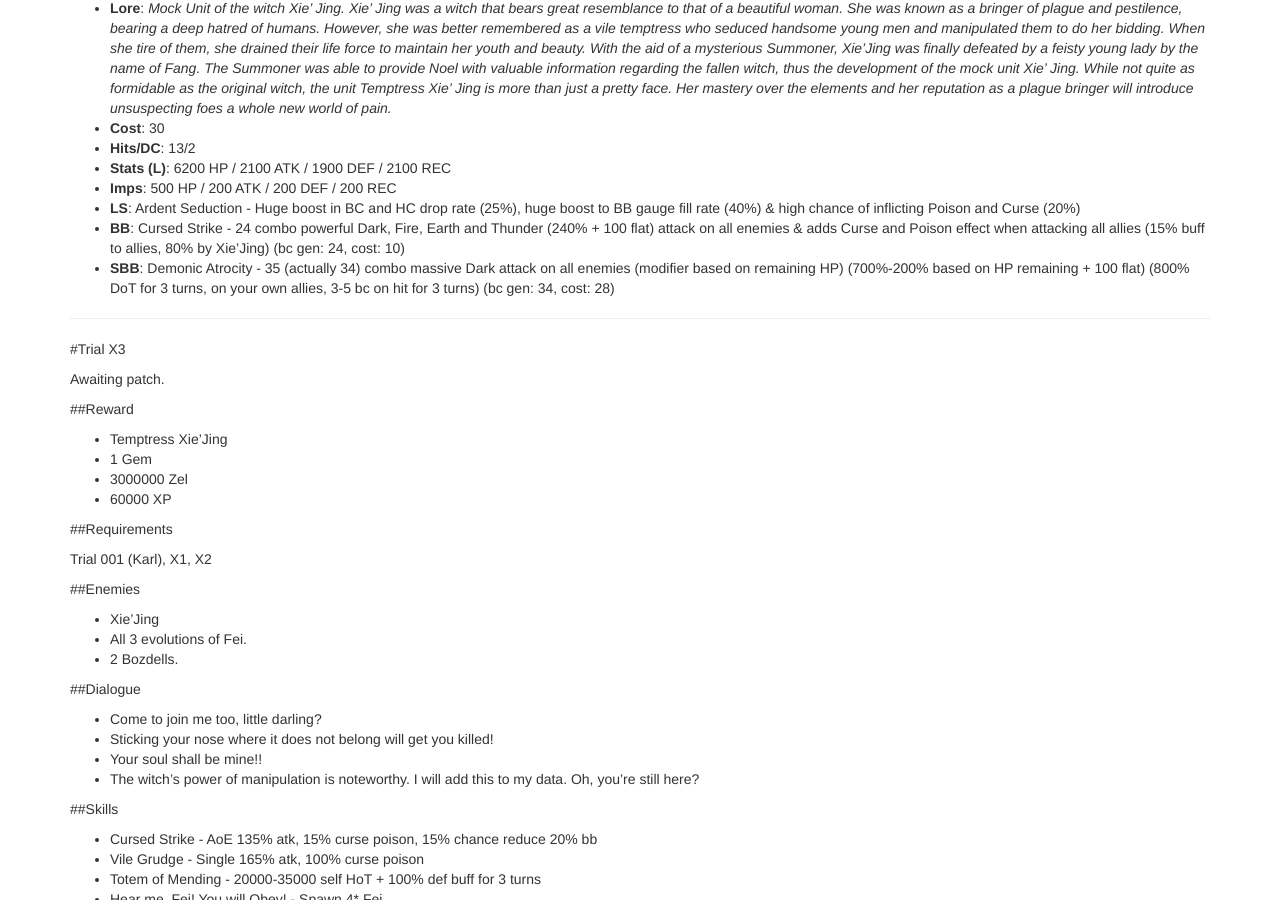
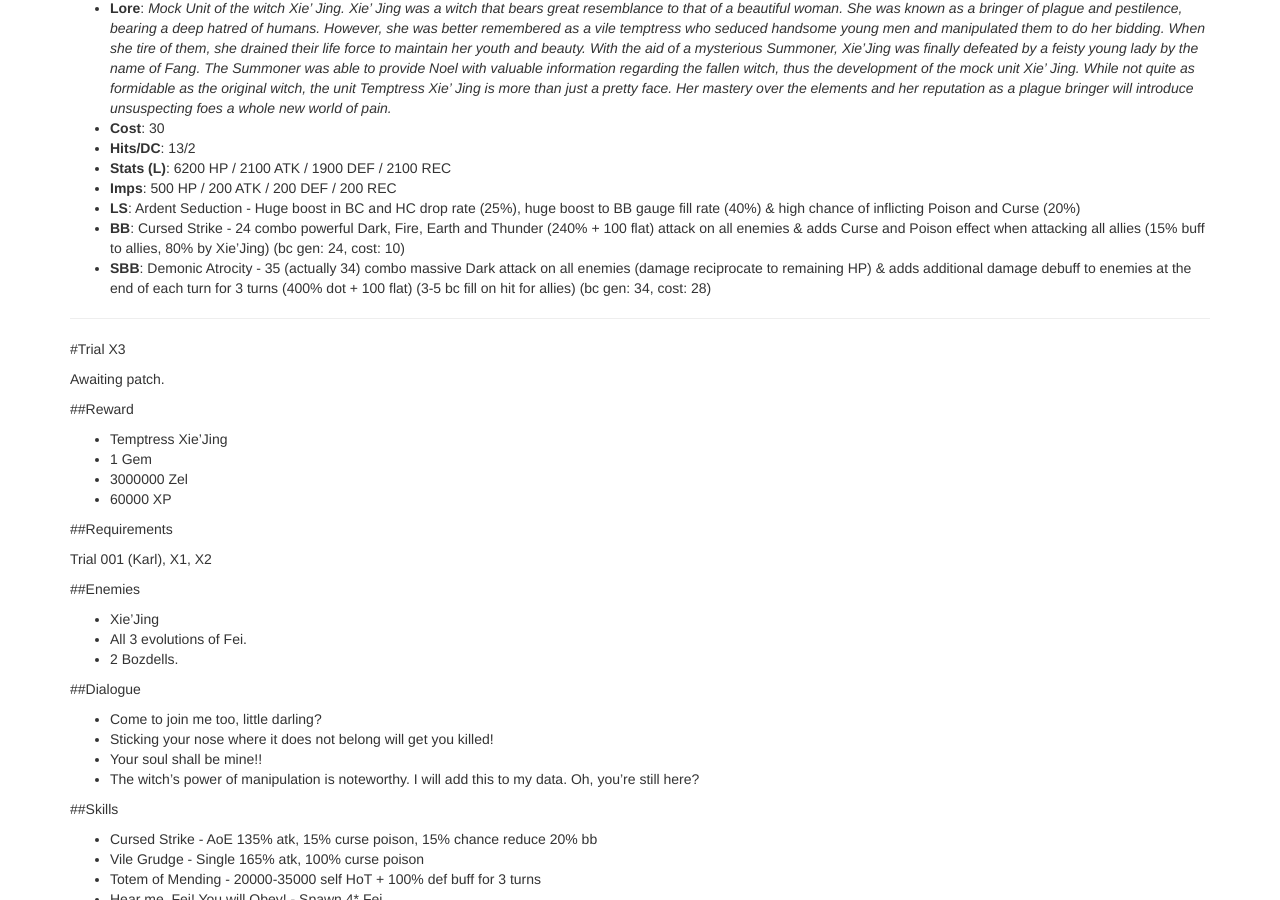
Before and after one commit to Deathmax/deathmax.github.io, a Jekyll site: the page built from index.html, in a window 1280 px wide and 900 px high, scrolled down 583 px. Built offline with Jekyll 4.4.1, drawn with Linux system fonts in a browser that asks for light colours; nearby versions of some CDN libraries; library files that are not in the unit come from our copies; the list of posts is cut into pages by our own code.

Commit message:
update xie'jing's sbb

```diff
--- a/_posts/2015-06-22-brave-frontier---update-notes---mon-jun-22-2015--xie-jing-trial--ruby-batch.md
+++ b/_posts/2015-06-22-brave-frontier---update-notes---mon-jun-22-2015--xie-jing-trial--ruby-batch.md
@@ -21,7 +21,7 @@ category: bravefrontier
 * **Imps**: 500 HP / 200 ATK / 200 DEF / 200 REC
 * **LS**: Ardent Seduction - Huge boost in BC and HC drop rate (25%), huge boost to BB gauge fill rate (40%) & high chance of inflicting Poison and Curse (20%)
 * **BB**: Cursed Strike - 24 combo powerful Dark, Fire, Earth and Thunder (240% + 100 flat) attack on all enemies & adds Curse and Poison effect when attacking all allies (15% buff to allies, 80% by Xie'Jing) (bc gen: 24, cost: 10)
-* **SBB**: Demonic Atrocity - 35 (actually 34) combo massive Dark attack on all enemies (modifier based on remaining HP) (700%-200% based on HP remaining + 100 flat) (800% DoT for 3 turns, on your own allies, 3-5 bc on hit for 3 turns) (bc gen: 34, cost: 28)
+* **SBB**: Demonic Atrocity - 35 (actually 34) combo massive Dark attack on all enemies (damage reciprocate to remaining HP) & adds additional damage debuff to enemies at the end of each turn for 3 turns (400% dot + 100 flat) (3-5 bc fill on hit for allies) (bc gen: 34, cost: 28)
 
 ---
 
```
